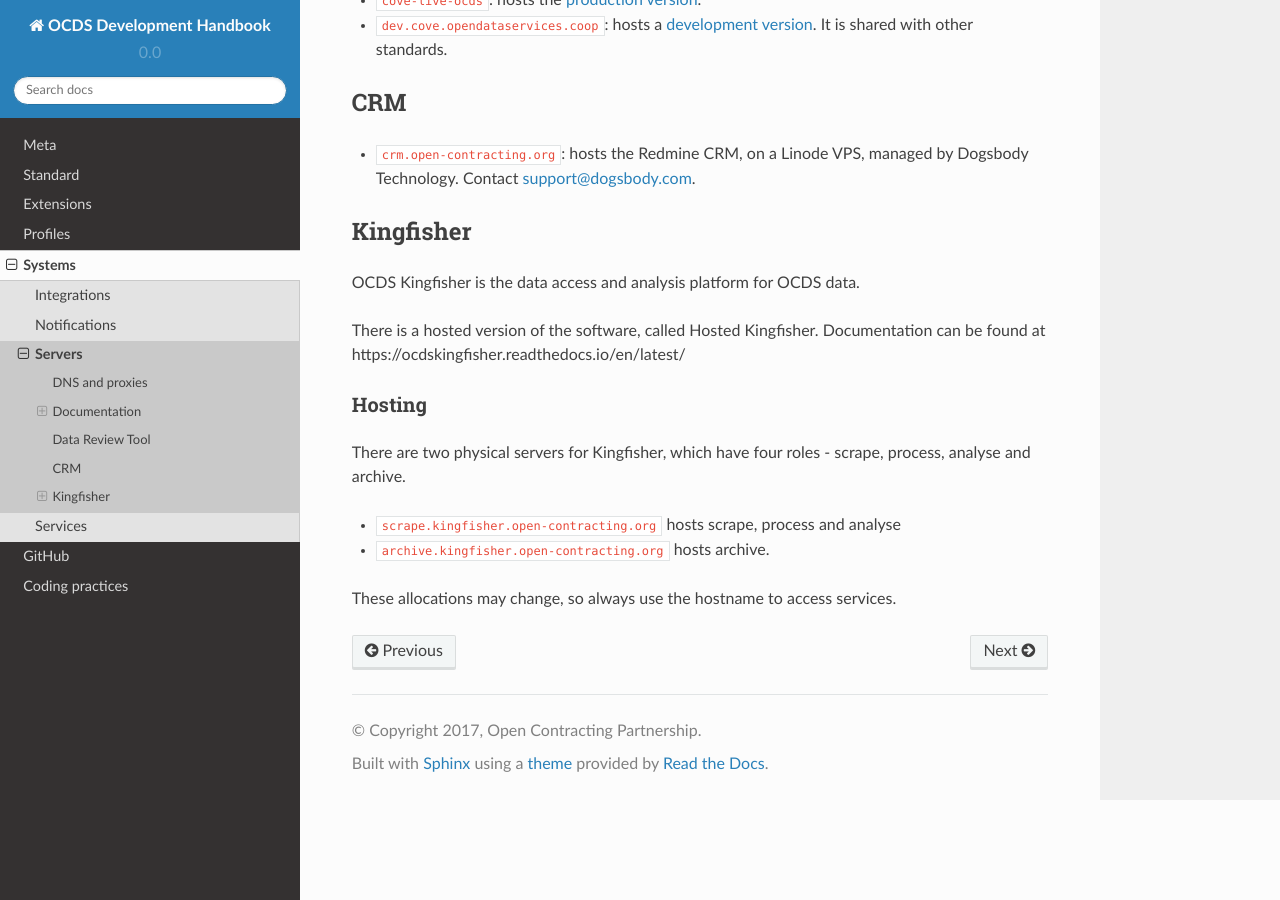
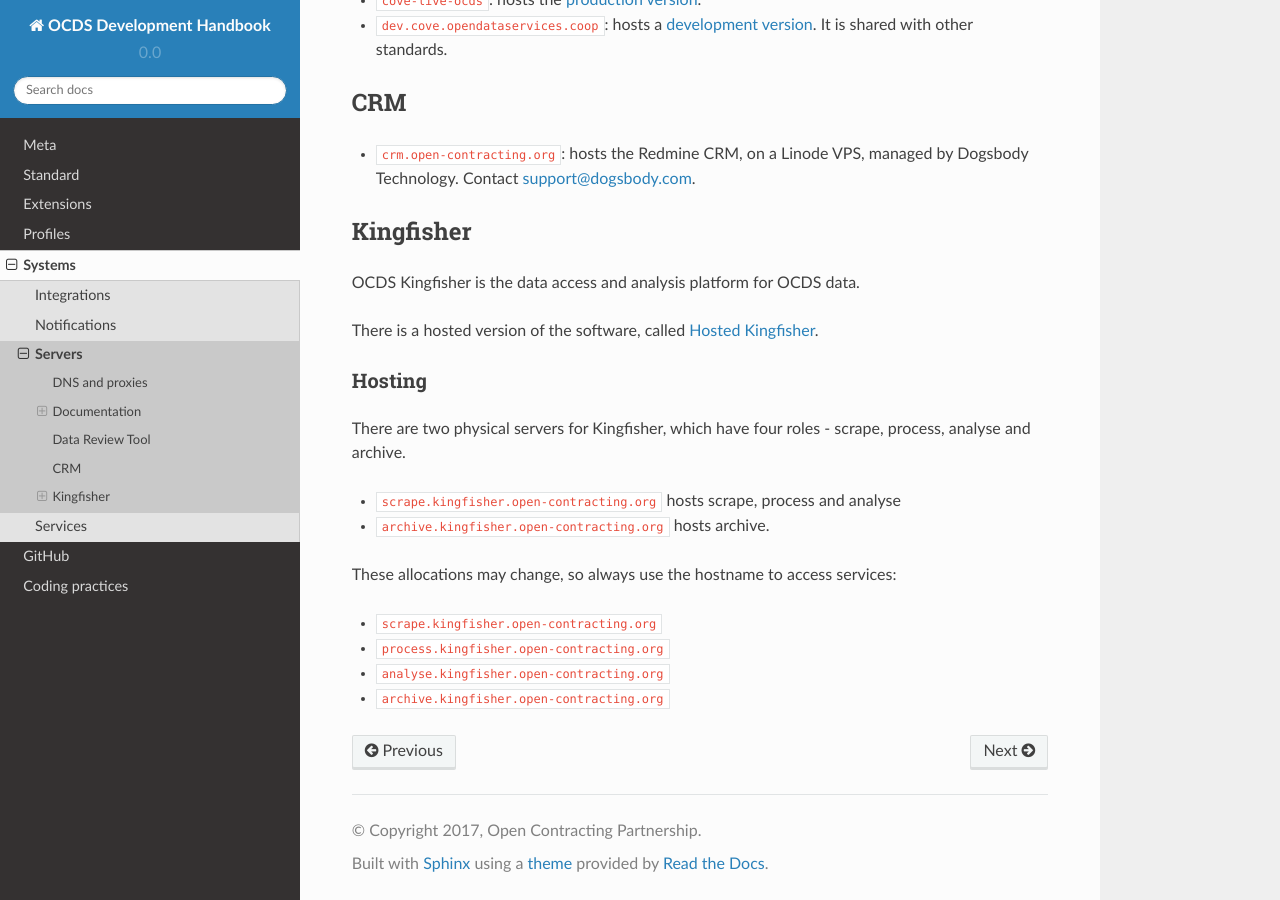
Before and after one commit to open-contracting/standard-development-handbook, a Sphinx documentation site: the page built from docs/systems/servers.md, in a window 1280 px wide and 900 px high, scrolled down 1363 px. Built offline with Sphinx 7.4.7 and the Read the Docs theme 2.0.0, drawn with Linux system fonts in a browser that asks for light colours.

Commit message:
Update links and hostnames

```diff
--- a/docs/systems/servers.md
+++ b/docs/systems/servers.md
@@ -46,7 +46,7 @@ Old pages are redirected by Apache (search for `extensions.open-contracting.org`
 
 OCDS Kingfisher is the data access and analysis platform for OCDS data.
 
-There is a hosted version of the software, called Hosted Kingfisher. Documentation can be found at https://ocdskingfisher.readthedocs.io/en/latest/
+There is a hosted version of the software, called [Hosted Kingfisher](https://ocdskingfisher.readthedocs.io/en/latest/).
 
 ### Hosting
 
@@ -55,4 +55,8 @@ There are two physical servers for Kingfisher, which have four roles - scrape, p
 * `scrape.kingfisher.open-contracting.org` hosts scrape, process and analyse
 * `archive.kingfisher.open-contracting.org` hosts archive.
 
-These allocations may change, so always use the hostname to access services.
+These allocations may change, so always use the hostname to access services:
+* `scrape.kingfisher.open-contracting.org`
+* `process.kingfisher.open-contracting.org`
+* `analyse.kingfisher.open-contracting.org`
+* `archive.kingfisher.open-contracting.org`
```
